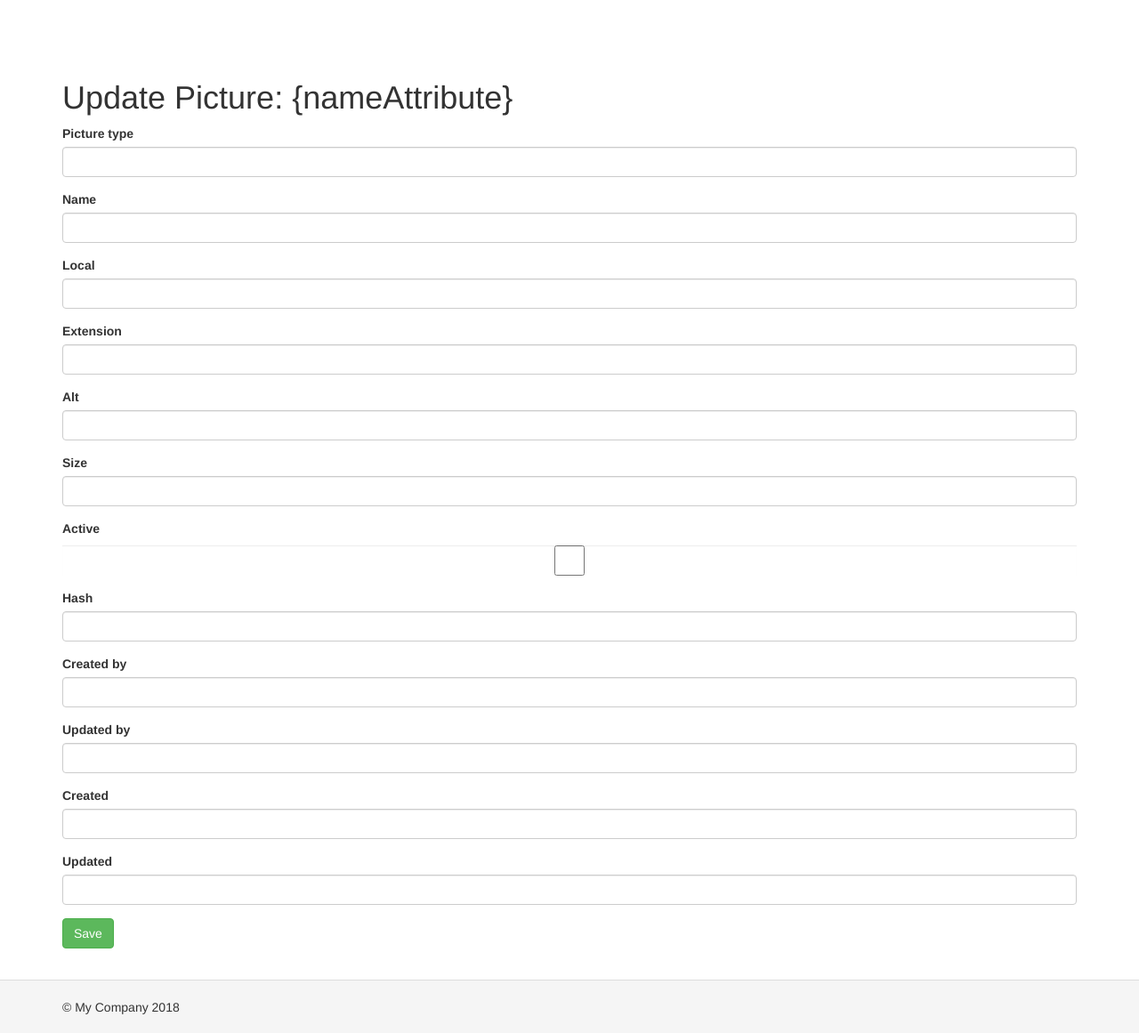
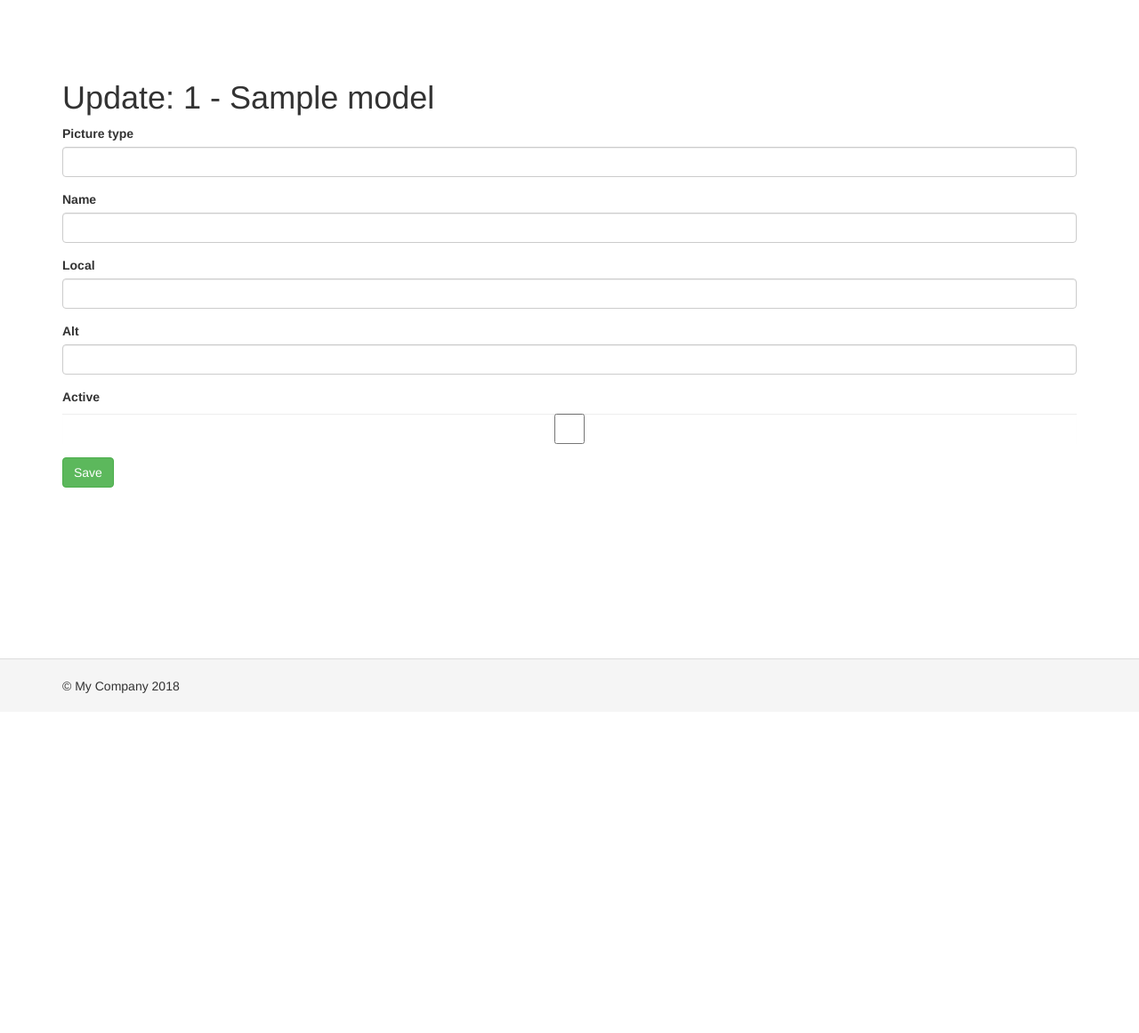
Before and after one commit to rafaelucena/voteja, a Yii app: template views/picture/update.php in a window 1280 px wide. Shown: the whole page at 89% size. After the commit the page ends 779 px from the top, so only its background shows below. Run offline with PHP 8.4 and a stand-in for Yii, Linux system fonts and the light colour scheme; the template is opened without the code that fills it: most values are stand-ins (such as "Sample title", 1, 10 or a date in 2020); form fields are guessed from the names that the template uses; data that the repository does not hold is empty; some libraries are stand-ins or nearby versions.

Commit message:
#0033 (add) - MVC for *picture (Updating files using +Attributes helper and removing unnecessary fields)

```diff
--- a/views/picture/_form.php
+++ b/views/picture/_form.php
@@ -18,23 +18,9 @@ use yii\widgets\ActiveForm;
 
     <?= $form->field($model, 'local')->textInput(['maxlength' => true]) ?>
 
-    <?= $form->field($model, 'extension')->textInput(['maxlength' => true]) ?>
-
     <?= $form->field($model, 'alt')->textInput(['maxlength' => true]) ?>
 
-    <?= $form->field($model, 'size')->textInput() ?>
-
     <?= $form->field($model, 'active')->checkbox() ?>
-
-    <?= $form->field($model, 'hash')->textInput(['maxlength' => true]) ?>
-
-    <?= $form->field($model, 'created_by')->textInput() ?>
-
-    <?= $form->field($model, 'updated_by')->textInput() ?>
-
-    <?= $form->field($model, 'created')->textInput() ?>
-
-    <?= $form->field($model, 'updated')->textInput() ?>
 
     <div class="form-group">
         <?= Html::submitButton('Save', ['class' => 'btn btn-success']) ?>
--- a/views/picture/create.php
+++ b/views/picture/create.php
@@ -6,8 +6,8 @@ use yii\helpers\Html;
 /* @var $this yii\web\View */
 /* @var $model app\models\Picture */
 
-$this->title = 'Create Picture';
-$this->params['breadcrumbs'][] = ['label' => 'Pictures', 'url' => ['index']];
+$this->title = 'Create';
+$this->params['breadcrumbs'][] = ['label' => 'Picture', 'url' => ['index']];
 $this->params['breadcrumbs'][] = $this->title;
 ?>
 <div class="picture-create">
--- a/views/picture/update.php
+++ b/views/picture/update.php
@@ -5,10 +5,10 @@ use yii\helpers\Html;
 /* @var $this yii\web\View */
 /* @var $model app\models\Picture */
 
-$this->title = 'Update Picture: {nameAttribute}';
-$this->params['breadcrumbs'][] = ['label' => 'Pictures', 'url' => ['index']];
-$this->params['breadcrumbs'][] = ['label' => $model->name, 'url' => ['view', 'id' => $model->id]];
+$this->params['breadcrumbs'][] = ['label' => 'Picture', 'url' => ['index']];
+$this->params['breadcrumbs'][] = ['label' => $model->id, 'url' => ['view', 'id' => $model->id]];
 $this->params['breadcrumbs'][] = 'Update';
+$this->title = 'Update: ' . $model->id . ' - ' . $model->name;
 ?>
 <div class="picture-update">
 
```
Also changed, not shown: models/Picture.php (+11 -18 lines), models/PictureType.php (+5 -5 lines), views/picture/index.php (+9 -6 lines), views/picture/view.php (+9 -6 lines).
